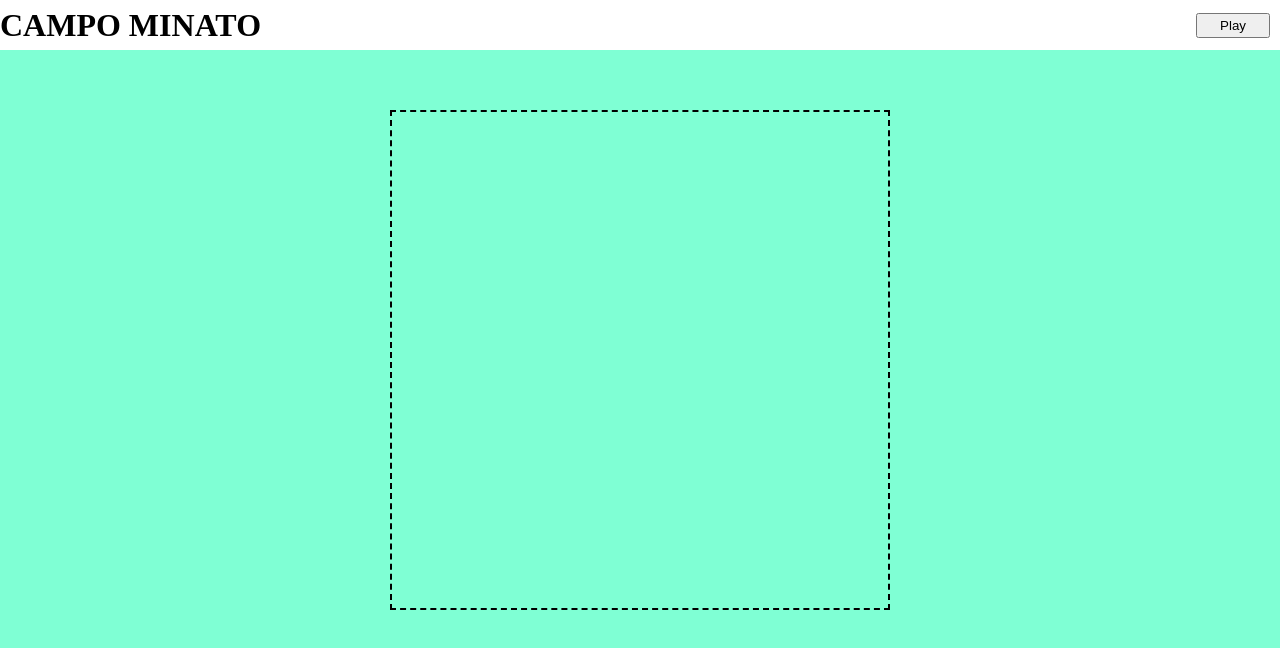
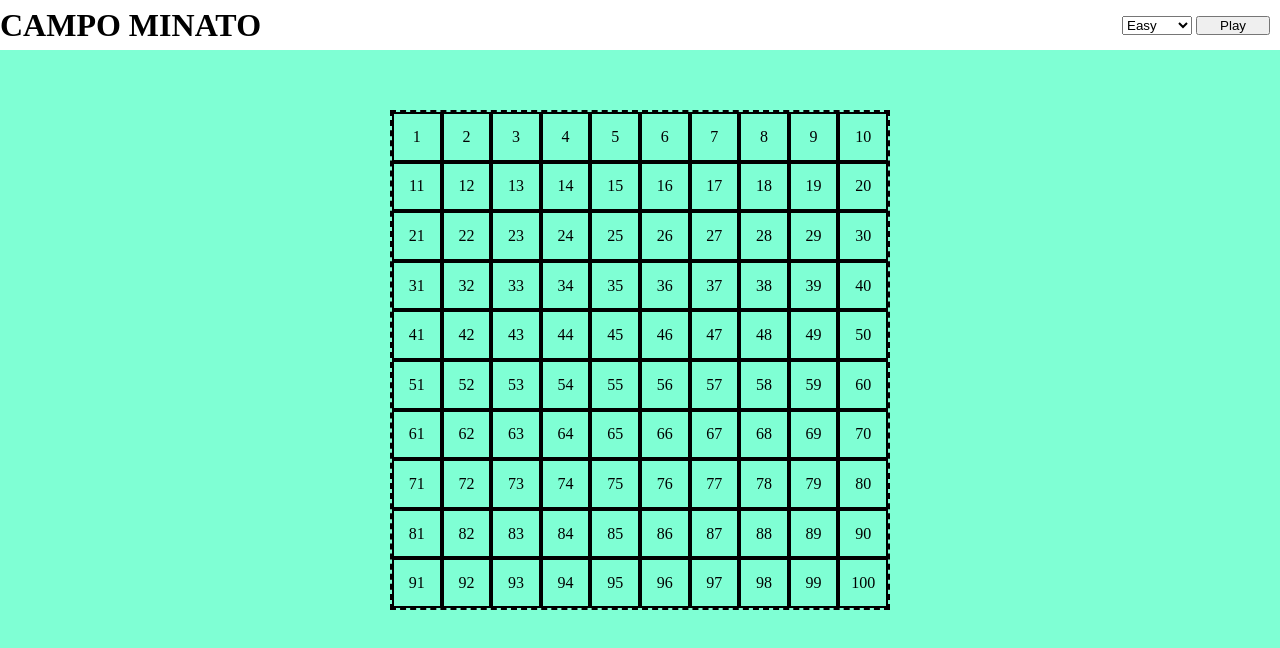
Before and after one commit to danielmegale/js-campominato-grid, a plain HTML site: page index.html in a window 1280 px wide. Both pictures are taken after a click on the button "Play". Drawn offline with Linux system fonts and the light colour scheme.

Commit message:
added grill

```diff
--- a/index.html
+++ b/index.html
@@ -10,11 +10,18 @@
 <body>
     <header class="d-flex">
         <h1>CAMPO MINATO</h1>
-        <button>Play</button>
+        <div>
+            <select name="" id="level">
+                <option value="easy">Easy</option>
+                <option value="medium">Medium</option>
+                <option value="hard">Hard</option>
+            </select>
+            <button type="button">Play</button>
+        </div>
     </header>
     <main>
         <div class="container">
-            <div class="grid">
+            <div id="grid">
 
             </div>
         </div>
--- a/script.js
+++ b/script.js
@@ -1 +1,39 @@
-console.log('js ok')
+//Recuper gli elemte dal DOM
+const grid=document.getElementById('grid');
+const button=document.querySelector('button');
+const level=document.getElementById('level')
+//Preparo i dati iniziali
+const rows=10;
+const cols=10;
+const rowsMedium=9;
+const colsMedium=9;
+const rowsHard=7;
+const colsHard=7;
+//Totali
+const totalCells= rows * cols;
+const totalCellsMedium= rowsMedium * colsMedium;
+const totalCellsHard= rowsHard * colsHard;
+
+
+//Stampiamo la griglia la click
+button.addEventListener('click',function(){
+    grid.innerHTML=''
+
+    //Stampiamo le celle
+    for(let i=1;i<=totalCells;i++){
+        const cell =createCell(i);
+
+        cell.addEventListener('click',function () {
+            cell.classList.toggle('clicked');
+            console.log(i)
+        })
+        grid.appendChild(cell);
+    }
+})
+//Function
+function createCell(cellNumber){
+    const cell =document.createElement('div');
+    cell.className='cell';
+    cell.innerText=cellNumber;
+    return cell;
+}
--- a/style.css
+++ b/style.css
@@ -27,7 +27,7 @@ button{
     max-width: 1080px;
     margin: 0 auto;
 }
-.grid{
+#grid{
     width: 500px;
     height: 500px;
     border: 2px dashed black;
@@ -40,6 +40,10 @@ button{
     height:calc(100% / 10) ;
     border: 2px solid black;
     cursor: pointer;
+    display: flex;
+    justify-content: center;
+    align-items: center;
+
 }
 .cell.clicked{
     background-color: dodgerblue;
```
